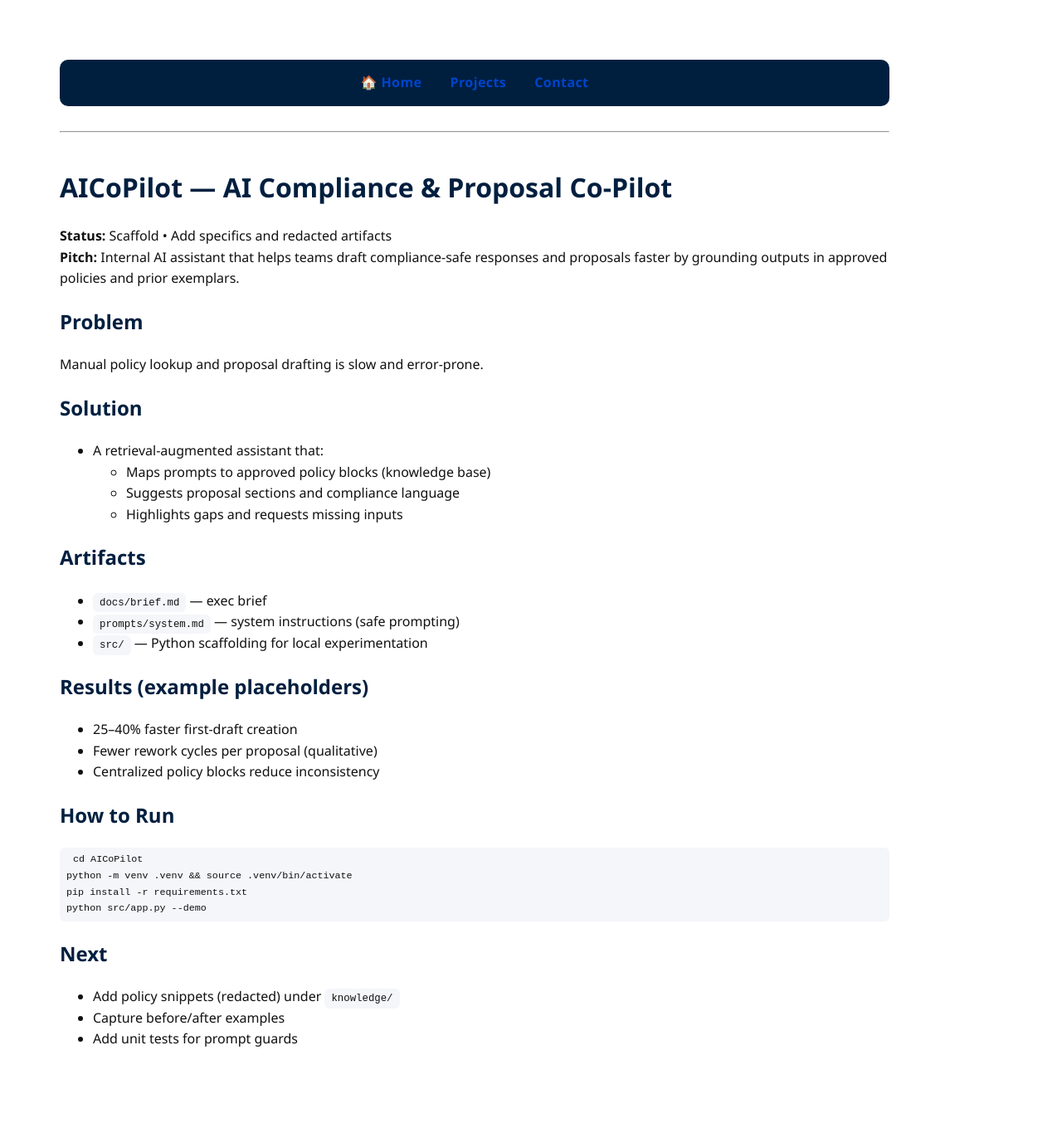
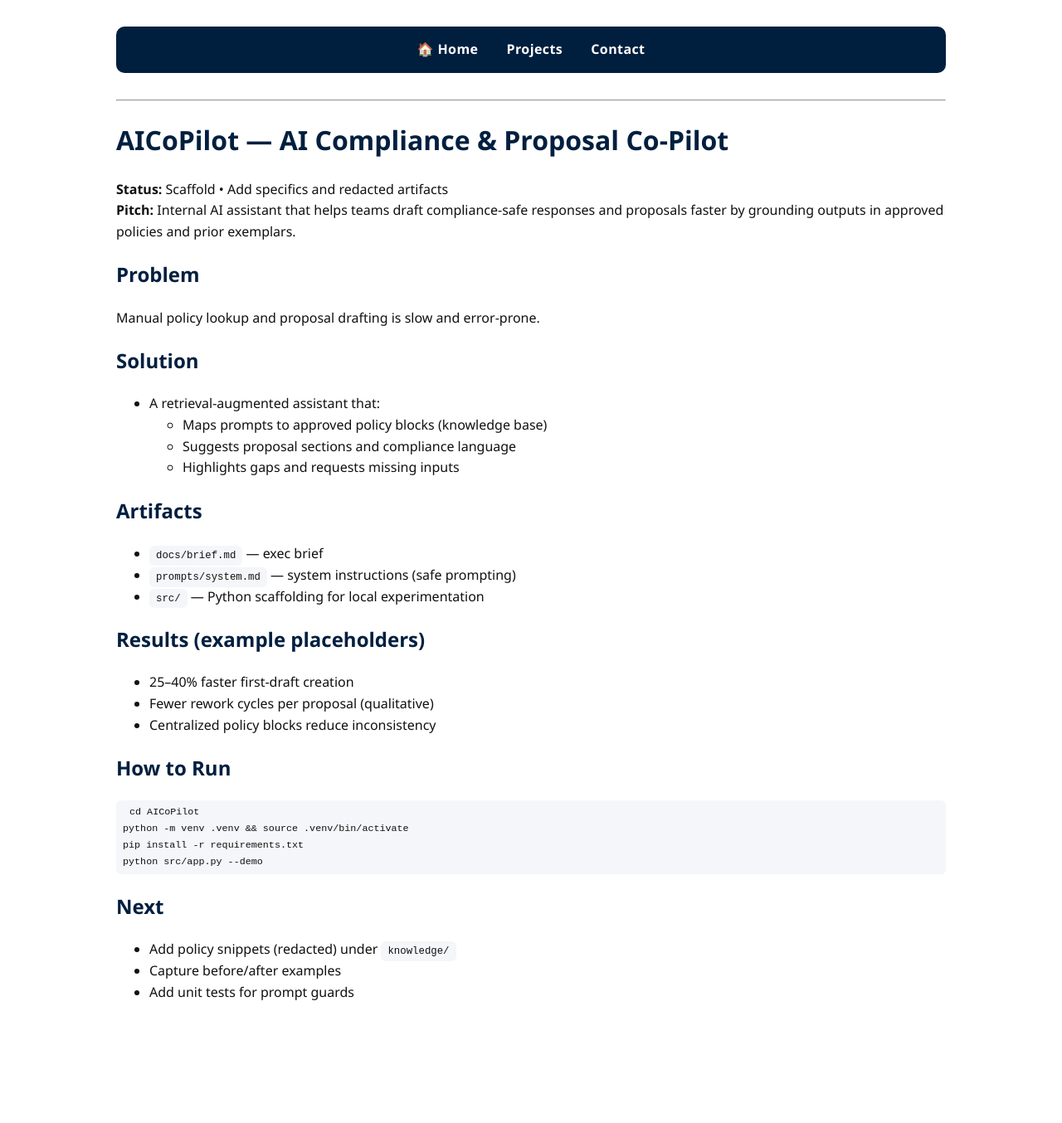
Before and after one commit to devpatram/engineering-ai-portfolio, a Jekyll site: the page built from docs/AICoPilot/README.md, in a window 1280 px wide. Shown: the whole page at 83% size. Built offline with Jekyll 4.4.1, drawn with Linux system fonts in a browser that asks for light colours; our own code applies the rules of GitHub Pages for plain Markdown files; after the commit the page ends 1257 px from its top, so only the background shows below that.

Commit message:
Remove inline CSS from default.html
Removed inline CSS styles from the default layout.

```diff
--- a/docs/_layouts/default.html
+++ b/docs/_layouts/default.html
@@ -4,18 +4,6 @@
   <meta charset="UTF-8">
   <title>{{ page.title }} | Dev V. Patram Portfolio</title>
   <link rel="stylesheet" href="{{ '/assets/css/style.css' | relative_url }}">
-  <style>
-    body { font-family: "Segoe UI", sans-serif; margin: 40px; }
-    nav { text-align: center; margin-bottom: 30px; }
-    nav a {
-      margin: 0 15px;
-      text-decoration: none;
-      font-weight: 600;
-      color: #0044cc;
-    }
-    nav a:hover { text-decoration: underline; }
-    hr { margin-top: 20px; margin-bottom: 40px; }
-  </style>
 </head>
 <body>
   <nav>
```
